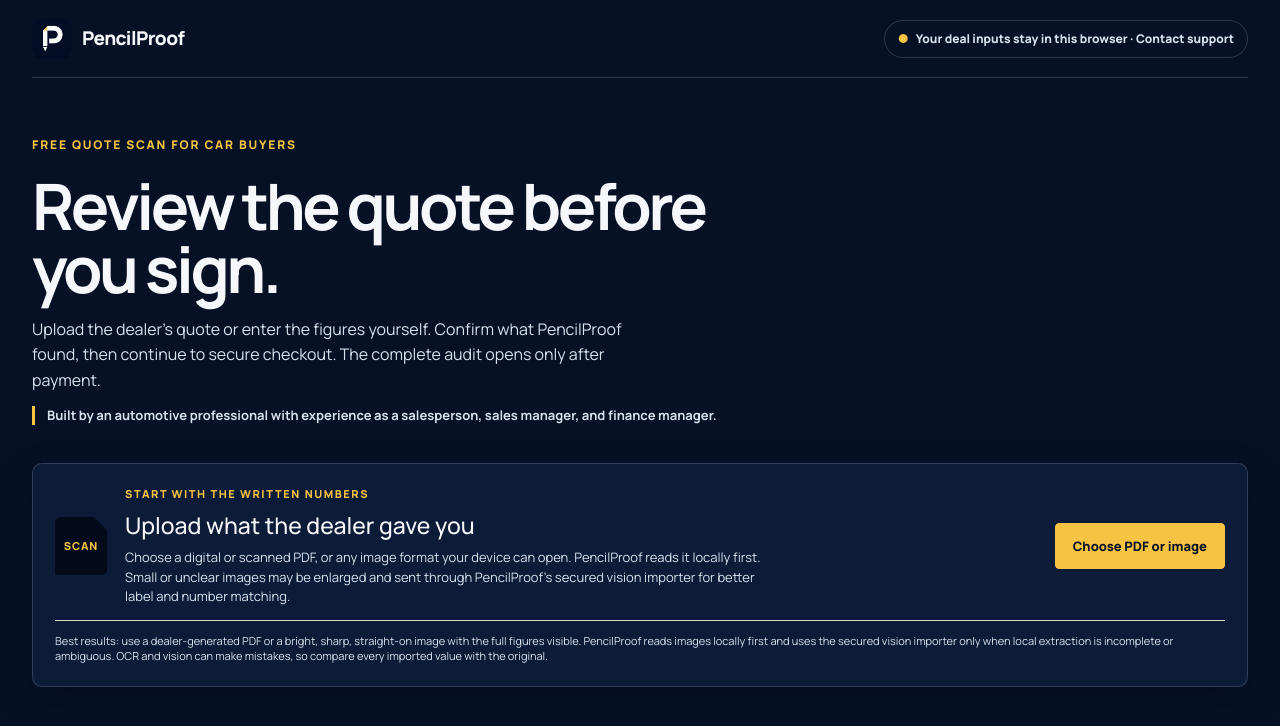
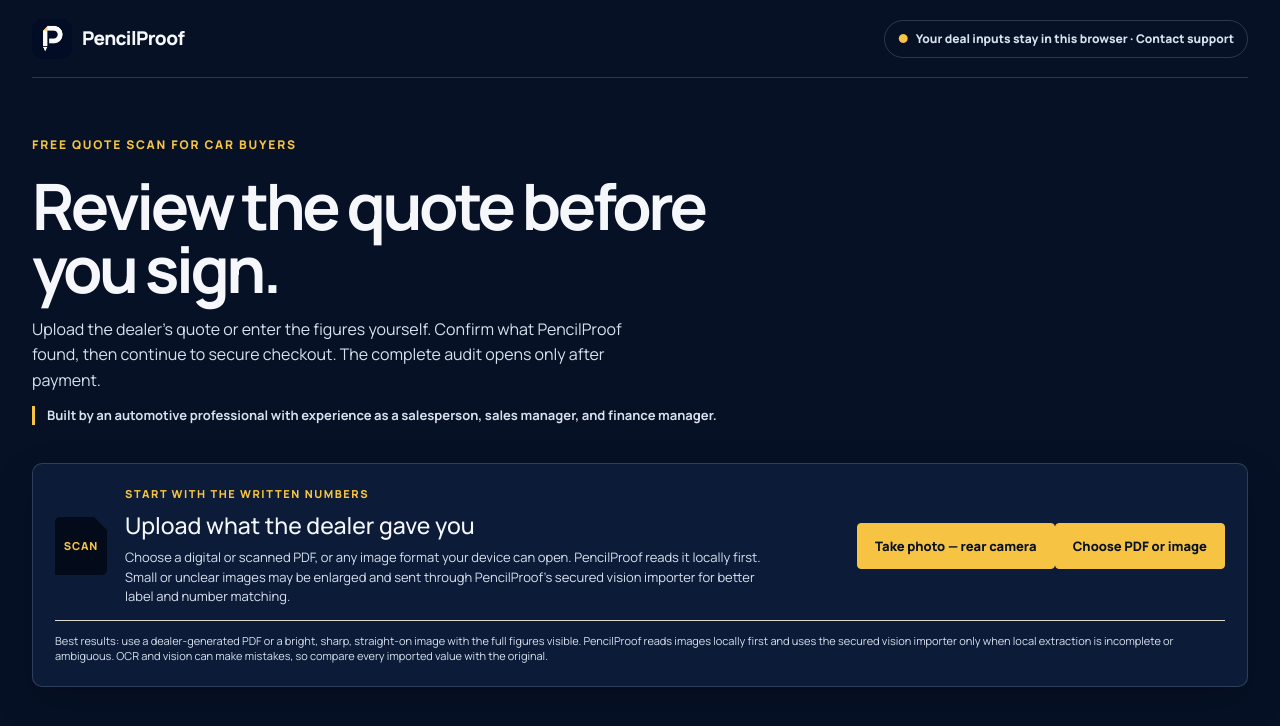
Before and after one commit to jpk0705/pencilproof, a Next.js app: page /analyze in a window 1280 px wide. Shown: the top 726 px of the page. Built offline with nearby package versions, Linux system fonts and the light colour scheme.

Commit message:
Separate rear-camera quote capture

```diff
--- a/app/analyze/page.tsx
+++ b/app/analyze/page.tsx
@@ -4,6 +4,7 @@ import Link from "next/link";
 import { useEffect, useMemo, useState, type ChangeEvent } from "react";
 import {
   DEAL_IMPORT_ACCEPT,
+  DEAL_CAMERA_ACCEPT,
   DEAL_FIELD_LABELS,
   extractDealFromFile,
   isDealImportFile,
@@ -789,10 +790,16 @@ export default function AnalyzePage() {
             <h2 id="pdf-import-title">Upload what the dealer gave you</h2>
             <p>Choose a digital or scanned PDF, or any image format your device can open. PencilProof reads it locally first. Small or unclear images may be enlarged and sent through PencilProof&apos;s secured vision importer for better label and number matching.</p>
           </div>
-          <label className={`pdf-upload-button ${dealImport.status === "loading" ? "pdf-upload-loading" : ""}`}>
-            <input type="file" accept={DEAL_IMPORT_ACCEPT} capture="environment" disabled={dealImport.status === "loading"} onChange={handleDealFileChange} />
-            {dealImport.status === "loading" ? "Processing…" : "Choose PDF or image"}
-          </label>
+          <div className="pdf-upload-actions">
+            <label className={`pdf-upload-button pdf-camera-button ${dealImport.status === "loading" ? "pdf-upload-loading" : ""}`}>
+              <input type="file" accept={DEAL_CAMERA_ACCEPT} capture="environment" disabled={dealImport.status === "loading"} onChange={handleDealFileChange} />
+              {dealImport.status === "loading" ? "Processing…" : "Take photo — rear camera"}
+            </label>
+            <label className={`pdf-upload-button ${dealImport.status === "loading" ? "pdf-upload-loading" : ""}`}>
+              <input type="file" accept={DEAL_IMPORT_ACCEPT} disabled={dealImport.status === "loading"} onChange={handleDealFileChange} />
+              Choose PDF or image
+            </label>
+          </div>
         </div>
         {dealImport.status === "loading" ? (
           <div className="pdf-import-progress" role="status" aria-live="polite">
```
